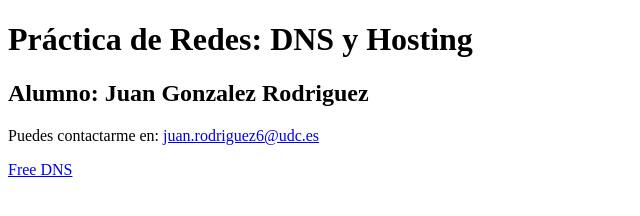
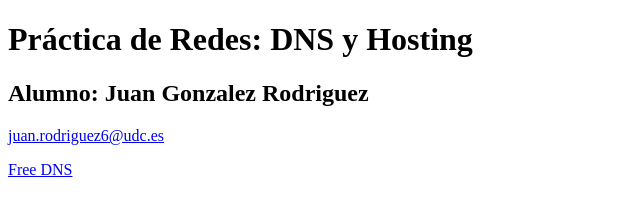
Before and after one commit to jjufoo/jjufoo.github.io, a plain HTML site: page index.html in a window 1280 px wide. Shown: the whole page, without its empty margins (0-640 px from the left). Drawn offline with Linux system fonts and the light colour scheme.

Commit message:
Update index.html

```diff
--- a/index.html
+++ b/index.html
@@ -3,7 +3,7 @@
 <body>
     <h1>Práctica de Redes: DNS y Hosting</h1>
     <h2>Alumno: Juan Gonzalez Rodriguez</h2>
-    <p>Puedes contactarme en: <a href="juan.rodriguez6@udc.es">juan.rodriguez6@udc.es</a></p>
+    <p><a href="juan.rodriguez6@udc.es">juan.rodriguez6@udc.es</a></p>
     <p><a href="https://freedns.afraid.org/">Free DNS</a></p>
 </body>
 </html>
```
